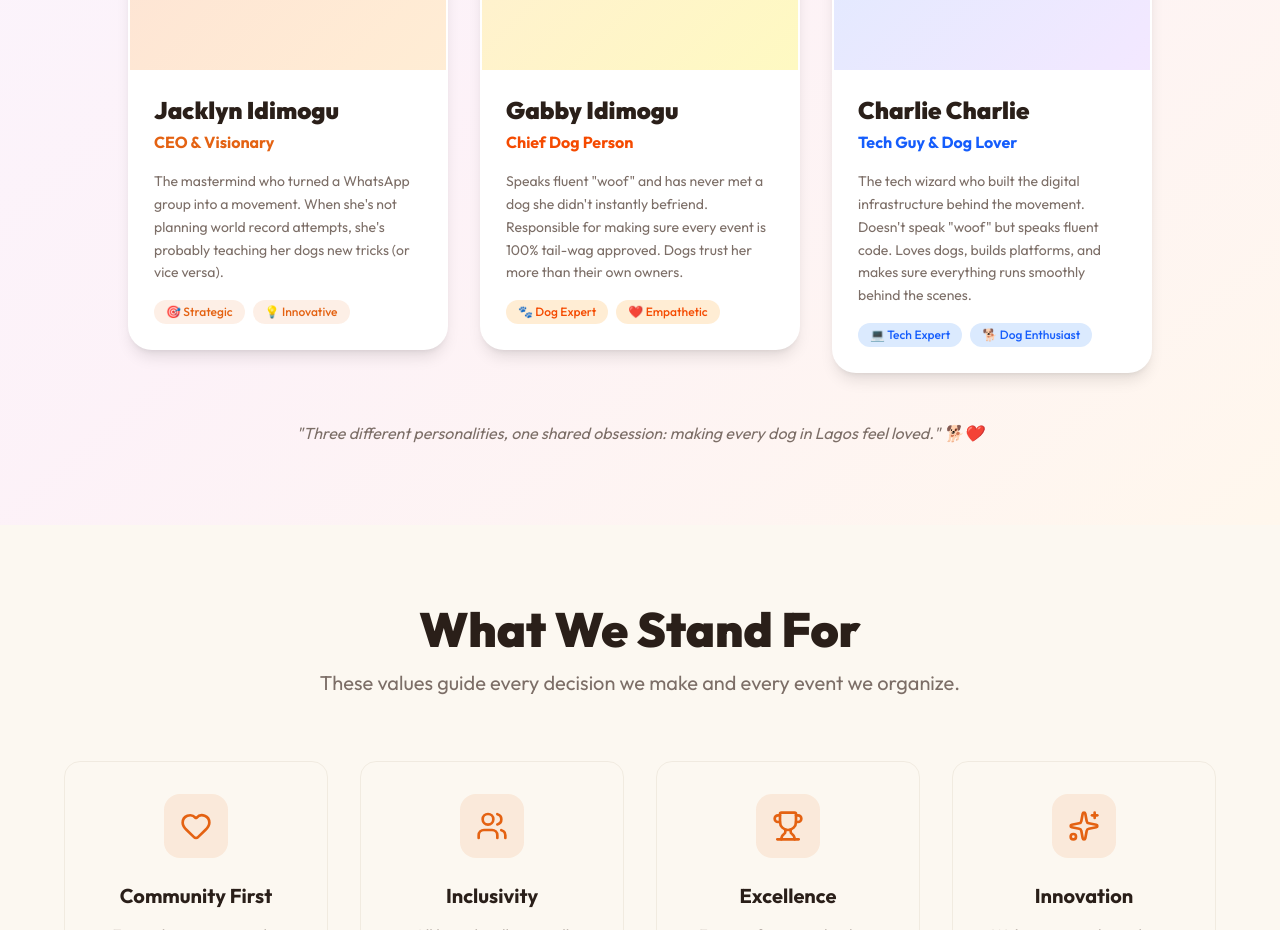
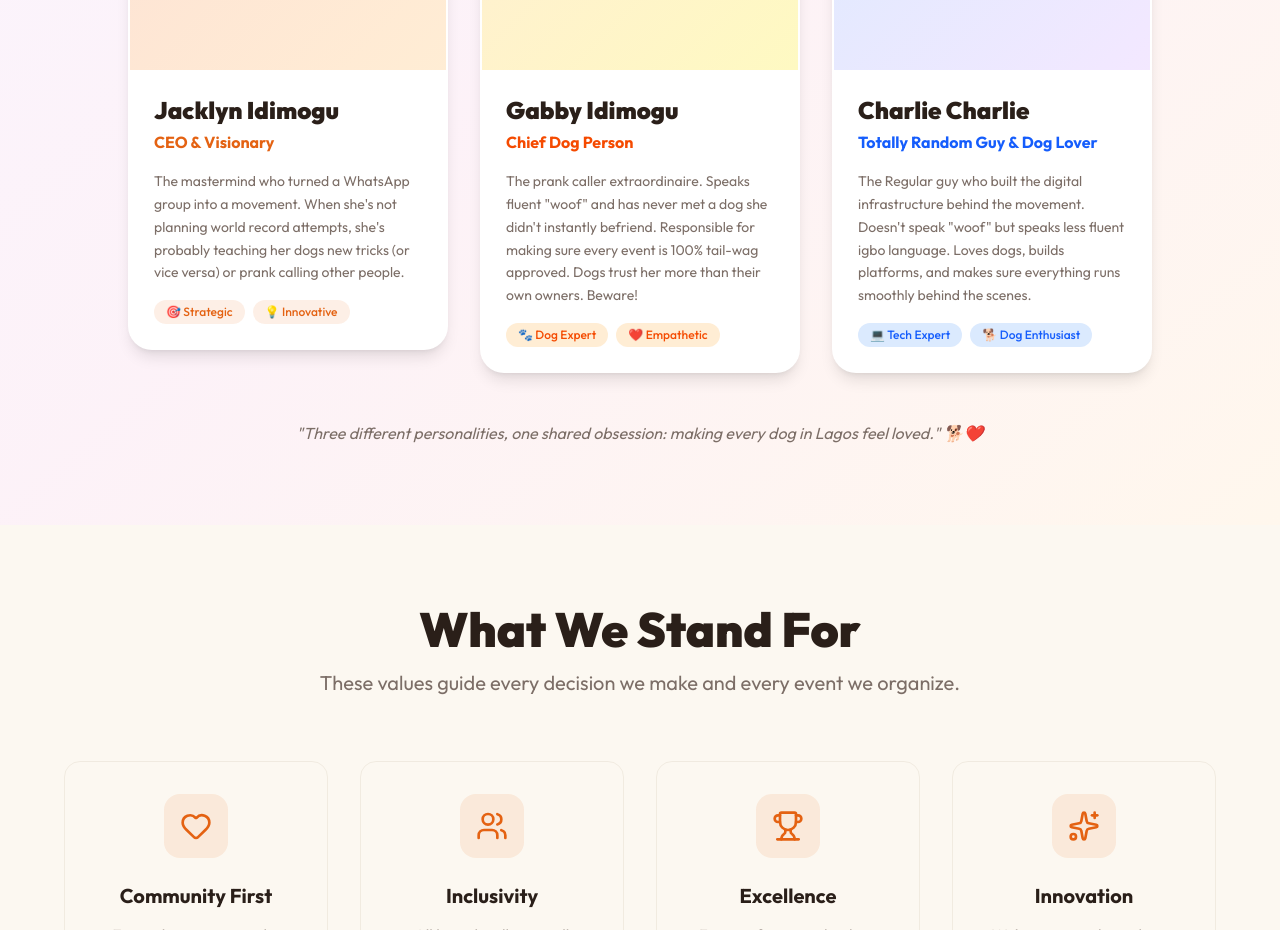
Before and after one commit to blossombubbles12/mydog, a Next.js app: page /about in a window 1280 px wide. Shown: the part 5520-6450 px from the top of the page. Built offline with nearby package versions, Linux system fonts and the light colour scheme.

Commit message:
docs: update pack leader bios with extra personality and fun facts

```diff
--- a/src/app/about/page.tsx
+++ b/src/app/about/page.tsx
@@ -316,7 +316,7 @@ export default function AboutPage() {
                                     <p className="text-muted-foreground text-sm leading-relaxed mb-4">
                                         The mastermind who turned a WhatsApp group into a movement. When she's not
                                         planning world record attempts, she's probably teaching her dogs new tricks
-                                        (or vice versa).
+                                        (or vice versa) or prank calling other people.
                                     </p>
                                     <div className="flex flex-wrap gap-2">
                                         <span className="bg-primary/10 text-primary px-3 py-1 rounded-full text-xs font-medium">
@@ -352,9 +352,9 @@ export default function AboutPage() {
                                     <h3 className="text-2xl font-black mb-1">Gabby Idimogu</h3>
                                     <p className="text-orange-600 font-bold mb-4">Chief Dog Person</p>
                                     <p className="text-muted-foreground text-sm leading-relaxed mb-4">
-                                        Speaks fluent "woof" and has never met a dog she didn't instantly befriend.
+                                        The prank caller extraordinaire. Speaks fluent "woof" and has never met a dog she didn't instantly befriend.
                                         Responsible for making sure every event is 100% tail-wag approved.
-                                        Dogs trust her more than their own owners.
+                                        Dogs trust her more than their own owners. Beware!
                                     </p>
                                     <div className="flex flex-wrap gap-2">
                                         <span className="bg-orange-100 text-orange-600 px-3 py-1 rounded-full text-xs font-medium">
@@ -388,10 +388,10 @@ export default function AboutPage() {
                                 </div>
                                 <div className="p-6">
                                     <h3 className="text-2xl font-black mb-1">Charlie Charlie</h3>
-                                    <p className="text-blue-600 font-bold mb-4">Tech Guy & Dog Lover</p>
+                                    <p className="text-blue-600 font-bold mb-4">Totally Random Guy & Dog Lover</p>
                                     <p className="text-muted-foreground text-sm leading-relaxed mb-4">
-                                        The tech wizard who built the digital infrastructure behind the movement.
-                                        Doesn't speak "woof" but speaks fluent code. Loves dogs, builds platforms,
+                                        The Regular guy who built the digital infrastructure behind the movement.
+                                        Doesn't speak "woof" but speaks less fluent igbo language. Loves dogs, builds platforms,
                                         and makes sure everything runs smoothly behind the scenes.
                                     </p>
                                     <div className="flex flex-wrap gap-2">
```
